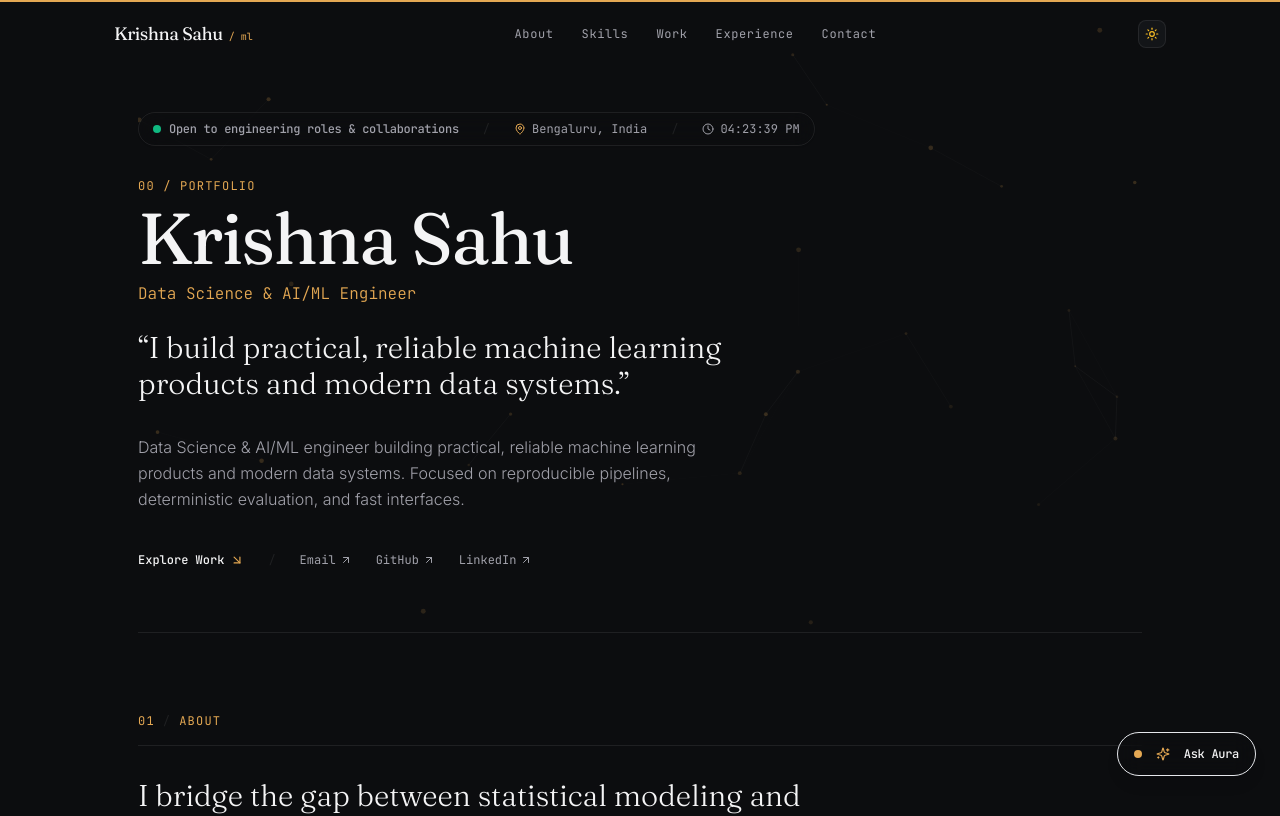
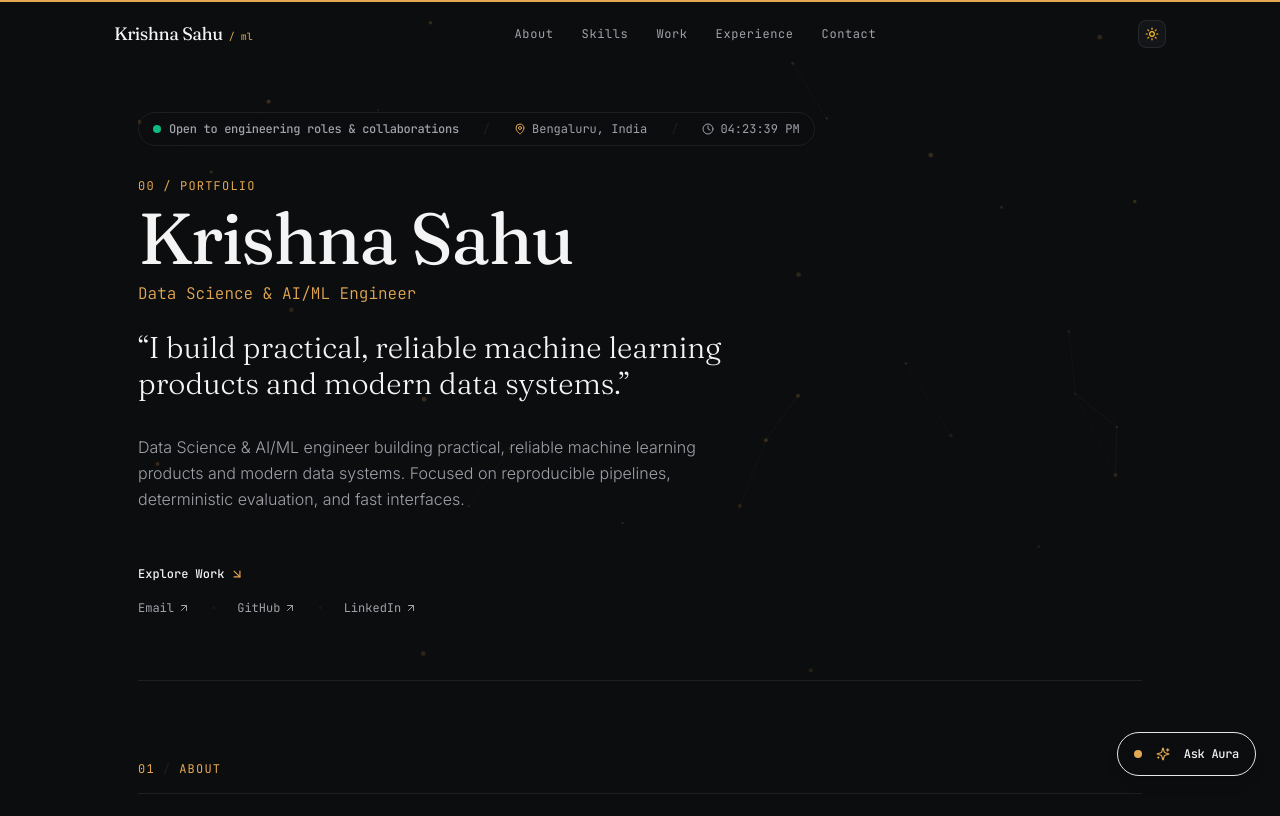
Before and after one commit to KrishnaTerminalOpen/krishna_sahu, a Next.js app: page / in a window 1280 px wide. Shown: the top 816 px of the page. Built offline with nearby package versions, Linux system fonts and the light colour scheme.

Commit message:
Position Email, GitHub, and LinkedIn links cleanly below Explore Work CTA

```diff
--- a/components/HeroSection.tsx
+++ b/components/HeroSection.tsx
@@ -46,18 +46,19 @@ export function HeroSection({ onOpenAiAssistant }: HeroSectionProps) {
           {hero.intro}
         </p>
 
-        {/* Clean Link Row (Inspired by jonathanc.in & abhayrajsingh.in) */}
-        <div className="flex flex-wrap items-center gap-x-6 gap-y-3 font-mono text-xs text-muted">
+        {/* Clean Link Structure: Primary CTA followed by Socials below */}
+        <div className="space-y-4 pt-2">
+          <div>
             <a
               href="#projects"
-            className="inline-flex items-center gap-1.5 text-foreground hover:text-accent font-medium transition-colors"
+              className="inline-flex items-center gap-1.5 text-foreground hover:text-accent font-mono text-xs font-medium transition-colors group"
             >
               <span>Explore Work</span>
-            <ArrowDownRight className="w-3.5 h-3.5 text-accent" />
+              <ArrowDownRight className="w-3.5 h-3.5 text-accent group-hover:translate-y-0.5 transition-transform" />
             </a>
+          </div>
 
-          <span className="text-border">/</span>
-
+          <div className="flex flex-wrap items-center gap-x-5 gap-y-2 font-mono text-xs text-muted">
             <a
               href={`mailto:${personal.email}`}
               className="inline-flex items-center gap-1 hover:text-foreground transition-colors"
@@ -65,6 +66,8 @@ export function HeroSection({ onOpenAiAssistant }: HeroSectionProps) {
               <span>Email</span>
               <ArrowUpRight className="w-3 h-3 text-muted" />
             </a>
+
+            <span className="text-border">·</span>
 
             <a
               href={personal.socials.github}
@@ -75,6 +78,8 @@ export function HeroSection({ onOpenAiAssistant }: HeroSectionProps) {
               <span>GitHub</span>
               <ArrowUpRight className="w-3 h-3 text-muted" />
             </a>
+
+            <span className="text-border">·</span>
 
             <a
               href={personal.socials.linkedin}
@@ -87,6 +92,7 @@ export function HeroSection({ onOpenAiAssistant }: HeroSectionProps) {
             </a>
           </div>
         </div>
+      </div>
     </section>
   );
 }
```
Lines whose indentation alone changed are shown as unchanged.
